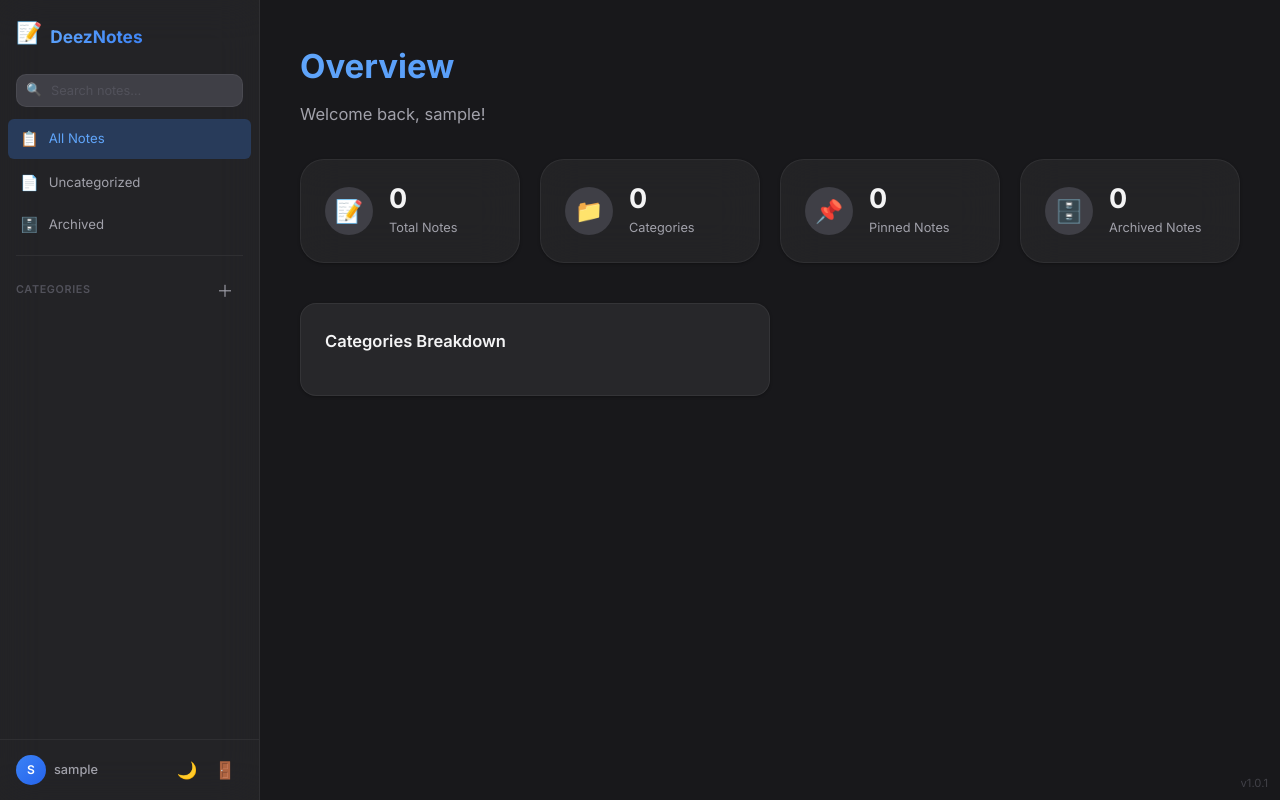
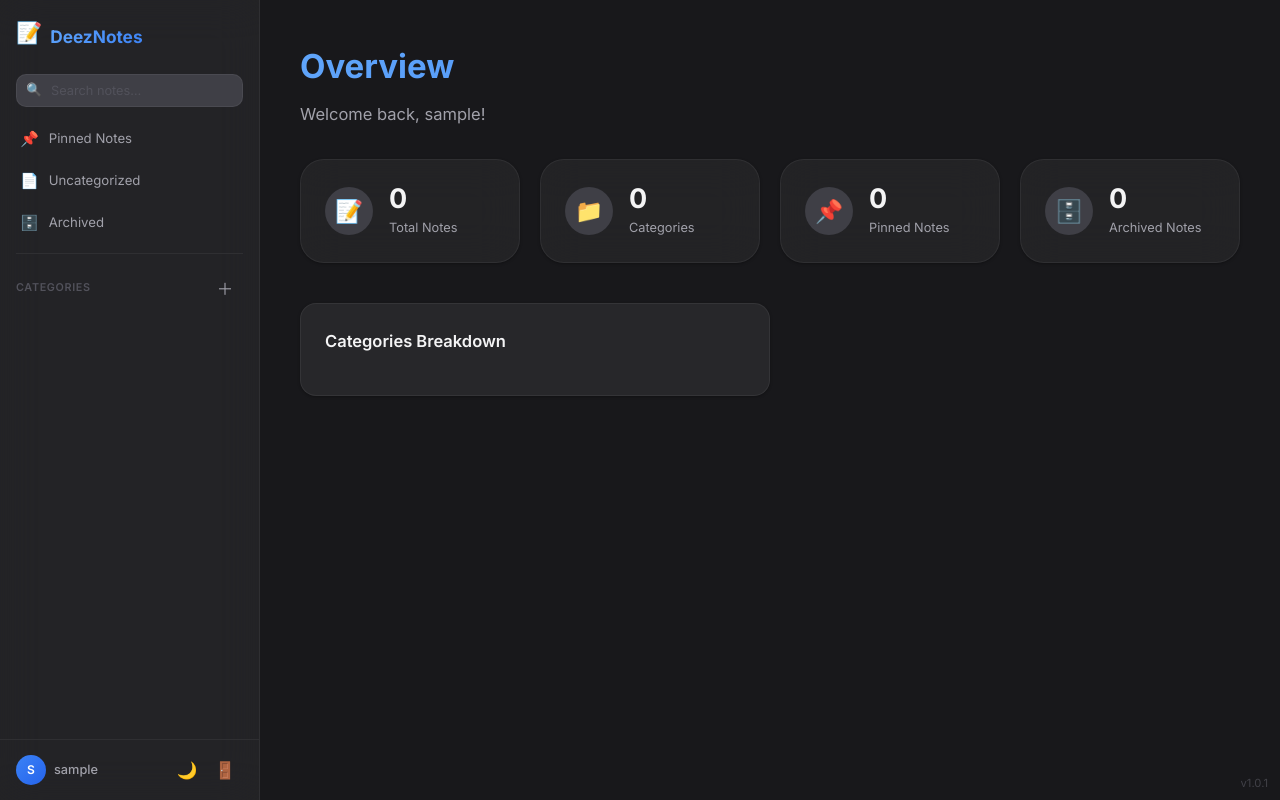
Before and after one commit to webbyfx/deeznotes, a Flask app: page /notes in a window 1280 px wide. Run offline with Flask 3, Linux system fonts and the light colour scheme; the visitor is signed in with stand-in values (Sample User, id 1); some libraries are stand-ins or nearby versions.

Commit message:
Removed the All Notes and replaced it for the Pinned Notes - This is more important

```diff
--- a/static/js/app.js
+++ b/static/js/app.js
@@ -370,13 +370,15 @@
 
         state.notes.forEach((note) => {
             const el = renderNoteItem(note);
-            const elAll = renderNoteItem(note);
-
-            const allNotesContainer = document.getElementById('notes-all');
-            if (allNotesContainer) allNotesContainer.appendChild(elAll);
+
             allCount++;
 
-            if (note.is_pinned) pinnedCount++;
+            if (note.is_pinned) {
+                const elPinned = renderNoteItem(note);
+                const pinnedContainer = document.getElementById('notes-pinned');
+                if (pinnedContainer) pinnedContainer.appendChild(elPinned);
+                pinnedCount++;
+            }
 
             if (note.is_archived) {
                 const archivedContainer = document.getElementById('notes-archived');
@@ -1158,7 +1160,7 @@
         });
 
         // Quick filters (Toggle collapse)
-        ['all', 'uncategorized', 'archived'].forEach(id => {
+        ['pinned', 'uncategorized', 'archived'].forEach(id => {
             const el = document.getElementById(`filter-${id}`);
             if (el) {
                 el.addEventListener('click', (e) => {
--- a/templates/notes.html
+++ b/templates/notes.html
@@ -96,14 +96,14 @@
 
         <!-- Quick filters -->
         <div class="sidebar-section">
-            <div class="sidebar-group" id="group-all">
-                <div class="sidebar-item active" data-filter="all" id="filter-all">
+            <div class="sidebar-group collapsed" id="group-pinned">
+                <div class="sidebar-item" data-filter="pinned" id="filter-pinned">
                     <div class="sidebar-item-content">
-                        <span class="sidebar-item-icon">📋</span>
-                        <span class="sidebar-item-text">All Notes</span>
+                        <span class="sidebar-item-icon">📌</span>
+                        <span class="sidebar-item-text">Pinned Notes</span>
                     </div>
                 </div>
-                <div class="sidebar-notes-container" id="notes-all"></div>
+                <div class="sidebar-notes-container" id="notes-pinned"></div>
             </div>
 
             <div class="sidebar-group collapsed" id="group-uncategorized">
@@ -158,7 +158,7 @@
         <!-- Top bar (mobile) -->
         <div class="topbar">
             <button class="btn-icon" id="sidebar-toggle" title="Toggle sidebar">☰</button>
-            <h2 class="topbar-title" id="topbar-title">All Notes</h2>
+            <h2 class="topbar-title" id="topbar-title">Overview</h2>
         </div>
 
         <!-- Overview panel -->
```
